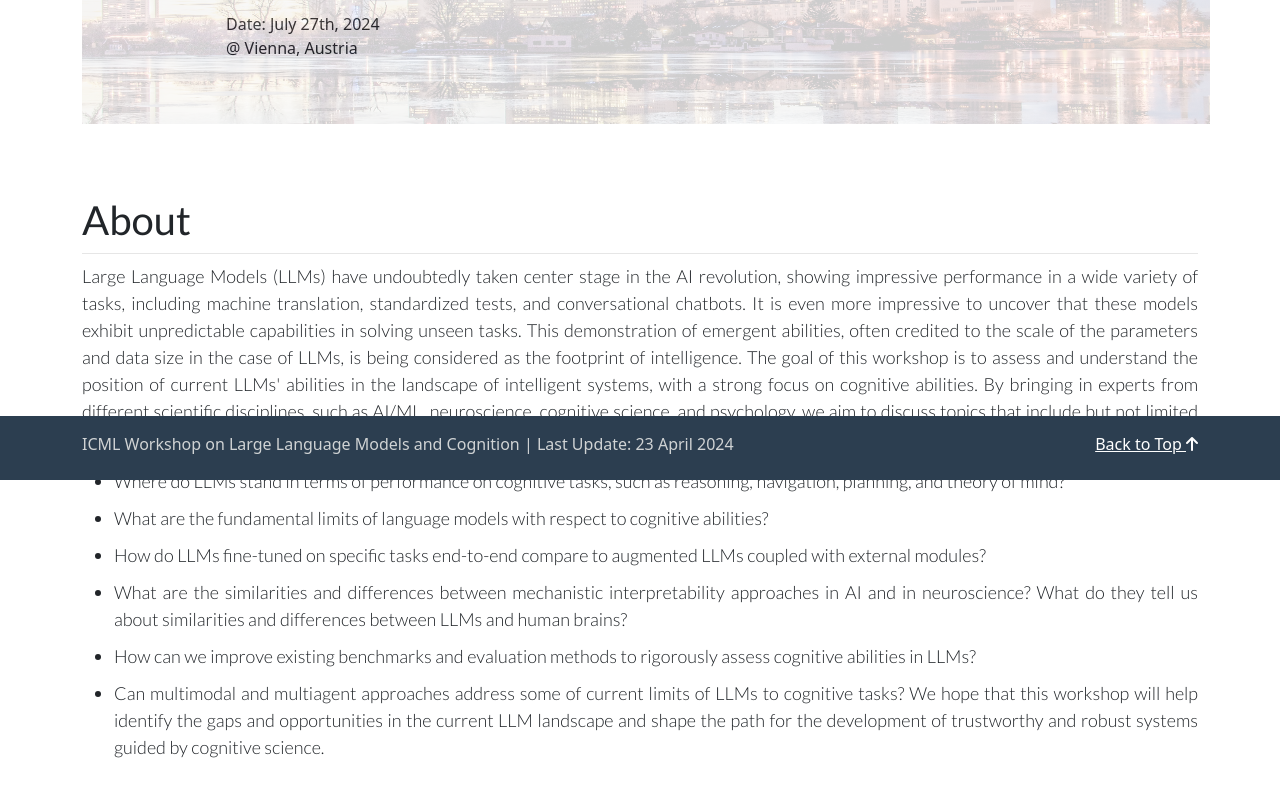
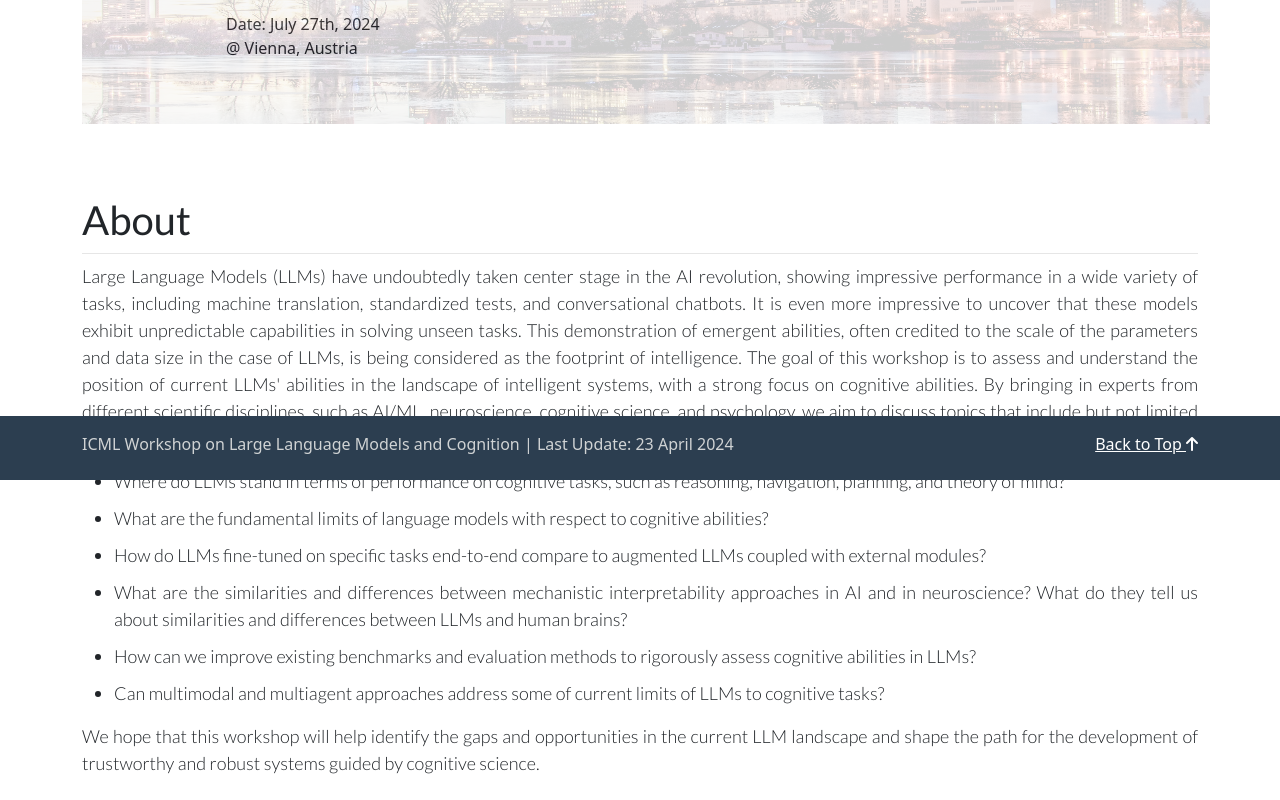
Before and after one commit to llm-cognition/llm-cognition.github.io, an Angular app: page / in a window 1280 px wide. Shown: the part 320-1120 px from the top of the page. Built offline with nearby package versions, Linux system fonts and the light colour scheme.

Commit message:
updated website

```diff
--- a/src/app/about/about.component.html
+++ b/src/app/about/about.component.html
@@ -47,11 +47,9 @@
             </li>
             <li>How can we improve existing benchmarks and evaluation methods to rigorously assess cognitive
                 abilities in LLMs?</li>
-            <li>Can multimodal and multiagent approaches address some of current limits of LLMs to cognitive tasks?
-                We hope that this workshop will help identify the gaps and opportunities in the current LLM landscape
-                and shape
-                the path for the development of trustworthy and robust systems guided by cognitive science.</li>
+            <li>Can multimodal and multiagent approaches address some of current limits of LLMs to cognitive tasks?</li>
         </ul>
+        We hope that this workshop will help identify the gaps and opportunities in the current LLM landscape and shape the path for the development of trustworthy and robust systems guided by cognitive science.
     </section>
 
 
```
Also changed, not shown: 4 other files (tests, documents, lock files or other folders).
